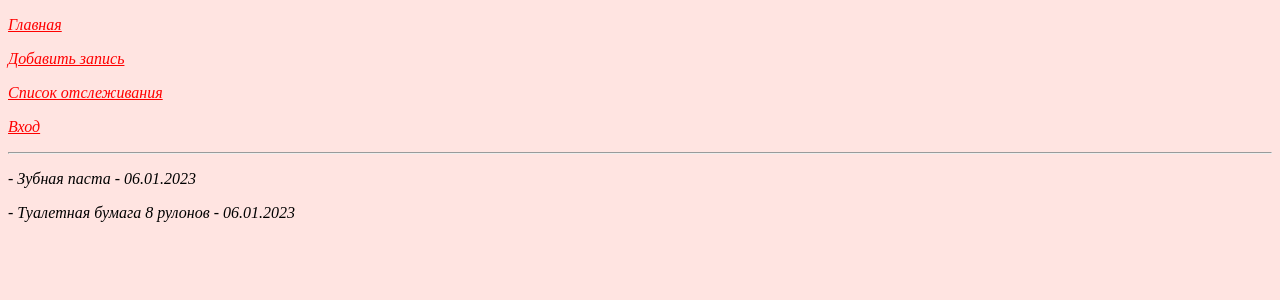
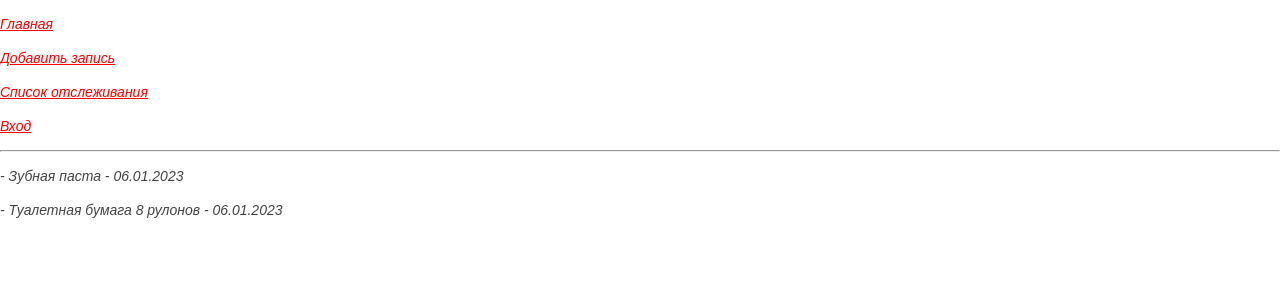
Before and after one commit to GnPane/expense_income, a Flask app: page /list in a window 1280 px wide. Shown: the top 300 px of the page. Run offline with Flask 2, Linux system fonts and the light colour scheme; some libraries are stand-ins or nearby versions.

Commit message:
UPD css main.css

```diff
--- a/static/main.css
+++ b/static/main.css
@@ -1,6 +1,10 @@
 body {
-  padding-bottom: 20px;
-    background-color: mistyrose;
+  margin: 0;
+  padding: 0;
+  font-family: "Arial", sans-serif;
+  font-size: 14px;
+  line-height: 20px;
+  color: #444444;
 }
 
 .navbar {
@@ -13,7 +17,13 @@ p {
     font-style: italic;
 }
 h1 {
-    font-style: oblique;
+  width: 40%;
+  margin: 0 auto 8px;
+  font-family: "Arial", sans-serif;
+  text-align: left;
+  font-weight: normal;
+  font-size: 36px;
+  line-height: 64px;
 }
 span {
     color: blue;
--- a/templates/all_table.html
+++ b/templates/all_table.html
@@ -22,5 +22,5 @@
             <td>{{ article.price }}</td>
         </tr>
         {% endfor %}
-
+    </table>
 {% endblock %}
```
